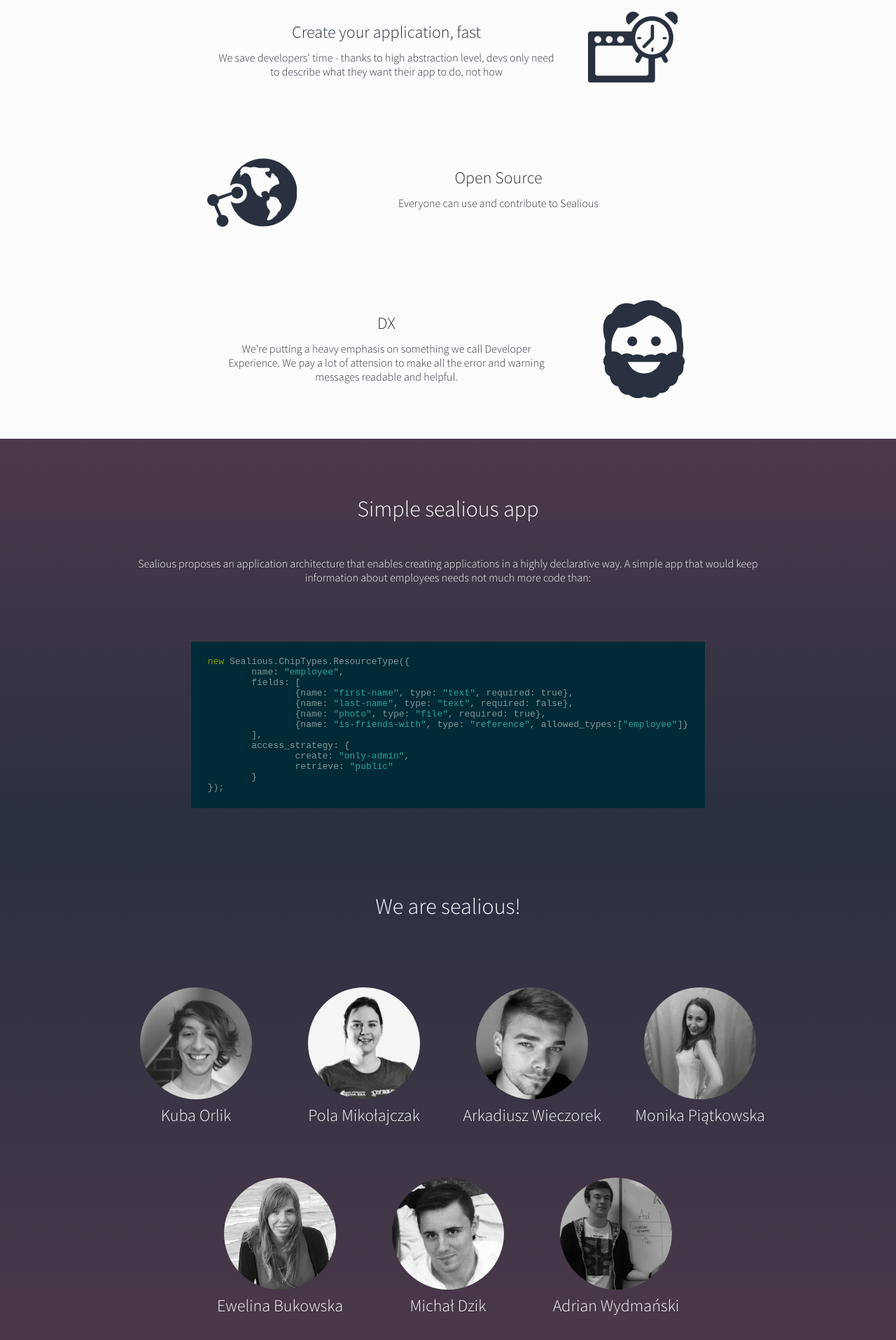
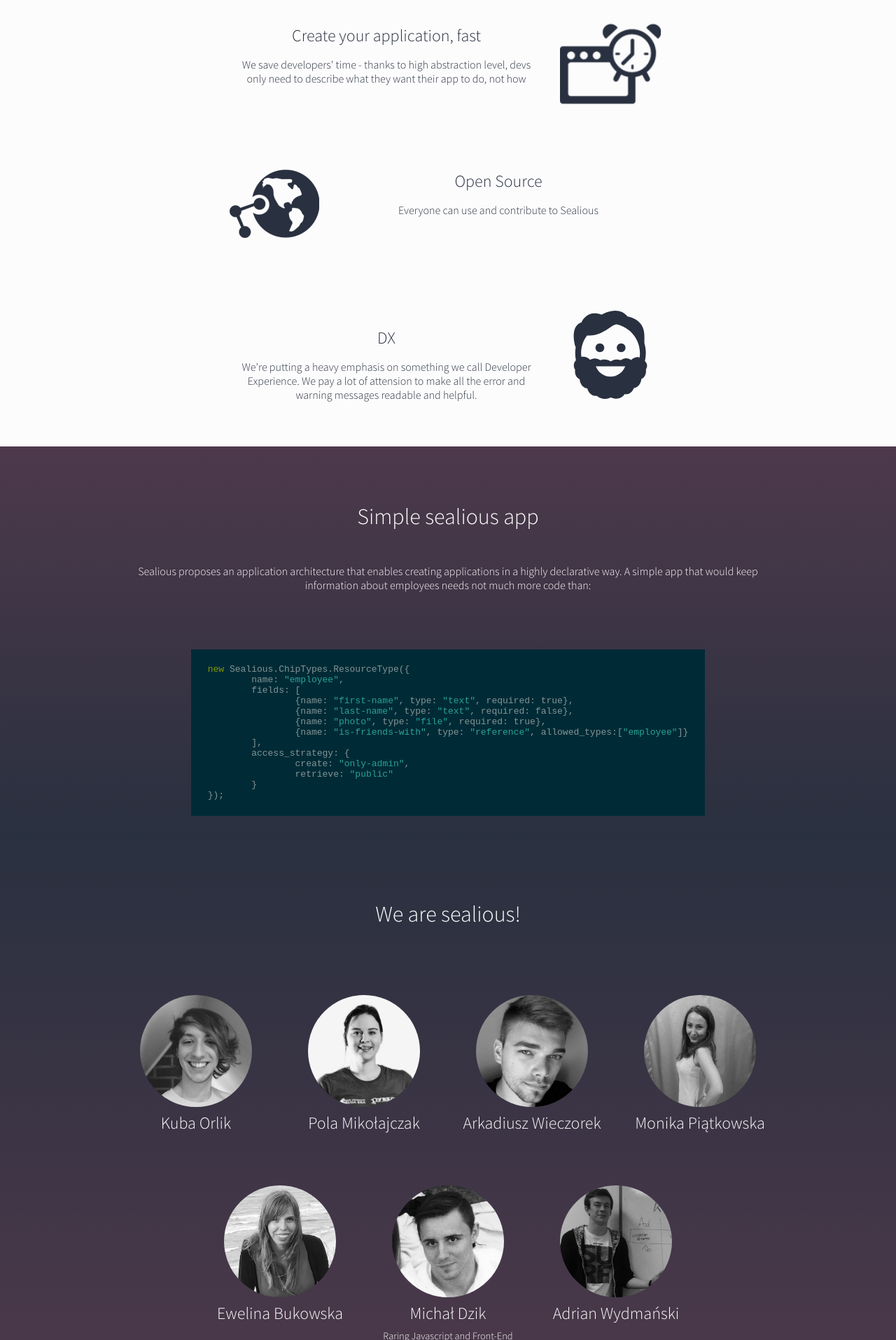
Before and after one commit to sealcode/sealious.github.io, a plain HTML site: page index.html in a window 1280 px wide. Shown: the part 885-2800 px from the top of the page at 70% size. Drawn offline with Linux system fonts and the light colour scheme.

Commit message:
Add hover on images and correct page-why content

```diff
--- a/css/responsive.css
+++ b/css/responsive.css
@@ -19,6 +19,13 @@
     }
     .sealious-advantage-image{
         margin-bottom:3rem;
+    }
+    .sealious-advantage-image:last-of-type img{
+        width:9rem;
+        height:9rem;
+        margin-left:0.5rem;
+        padding:0rem;
+        margin-top:1rem;
     }
 }
 
@@ -65,6 +72,8 @@
     }
     .sealious-advantage-image {
         margin-bottom:0rem;
+        display:flex;
+        justify-content:center;
     }
     .sealious-advantage-definition{
         margin-bottom:1rem;
@@ -81,6 +90,7 @@
     #sealious-avd-2 {
         order:2;
         -webkit-order:2;
+        padding-top:0rem;
         padding-bottom:4rem;
         width:100%;
     }
@@ -133,6 +143,9 @@
         text-align:justify;
         margin:0 1rem;
     }
+    #sealious-adv-7 h2{
+        margin-top:2rem;
+    }
     footer span{
         -webkit-order:2;
         order:2;
--- a/css/style.css
+++ b/css/style.css
@@ -210,7 +210,6 @@ h1{
 /*--------------------- 3. Page Why -----------------------------------*/
 #container2{
     background-color:#fcfcfc;
-
 }
 
 #page-why{
@@ -229,7 +228,8 @@ h1{
    width:100%;
 }
 
-#sealious-advantages{
+
+.sealious-advantage{
     display: -webkit-flex; /* Safari */
     -webkit-flex-wrap: wrap; /* Safari 6.1+ */
     display: flex;
@@ -241,29 +241,32 @@ h1{
 }
 
 .sealious-advantage-image {
-    max-width:10rem;
+    width:10rem;
     height:10rem;
+    flex-grow:0;
 }
 
 .sealious-advantage-image img{
     padding:1rem;
-    padding-top:0rem;
+    margin:0 auto;
 }
-
 .sealious-advantage-definition{
-    max-width:34rem;
-    width:100%;
+    max-width:30rem;
     min-height:10rem;
     padding:1rem 2rem;
     text-align:center;
+    flex-grow:1;
 }
 
 .sealious-advantage-definition h2{
     font-family: 'SourceSansProLight';
     font-weight:normal;
-    padding:0.7rem 0rem;
+    padding:1rem 0rem 1rem 0rem;
 }
 
+.sealious-advantage:nth-child(4) .sealious-advantage-definition h2{
+    padding-top:2rem;
+}
 /*--------------------- 4. Page Code ----------------------------------*/
 #container3{
     background-image:
@@ -271,7 +274,6 @@ h1{
         to bottom,
         #4D394B, #29303F
         );
-
 }
 
 #page-code{
@@ -355,13 +357,14 @@ h1{
     text-align:center;
     margin-top:1rem;
     margin-bottom:1rem;
-
 }
 
 .sealious-team-member img{
     width:10rem;
     height:10rem;
     border-radius:10rem;
+        transition: all 0.3s;
+    -webkit-transition: all 0.3s;
 }
 
 .sealious-team-member h2{
@@ -371,6 +374,17 @@ h1{
     padding-bottom:0.5rem;
 }
 
+#sealious-team a{
+    text-decoration:none;
+    color:white;
+}
+#sealious-team a:active, #sealious-team a:link, #sealious-team a:visited{
+    text-decoration:none;
+    color:white;
+}
+#sealious-team a:hover .sealious-team-member img{
+    box-shadow: 0rem 0rem 2rem #14171f;
+}
 .sealious-team-member p{
     font-size:0.9rem;
 }
--- a/css/utils.css
+++ b/css/utils.css
@@ -31,7 +31,8 @@ h1,
 }
 
 #sidebar .docs-logo {
-    color: #394359 vertical-align: middle;
+    color: #394359;
+    vertical-align: middle;
     font-size: 1.2rem;
 }
 
--- a/index.html
+++ b/index.html
@@ -24,9 +24,6 @@
 				<a href="docs.html" class="navigation-links">
 					<li>Documentation</li>
 				</a>
-<!-- 				<a href="" class="navigation-links">
-					<li>Learn Sealious</li>
-				</a> -->
 				<a href="https://github.com/Sealious" class="navigation-links">
 					<li>GitHub</li>
 				</a>
@@ -46,7 +43,8 @@
 	<div id="container2">
 		<div id="page-why">
 			<h1>Why Sealious?</h1>
-			<div id="sealious-advantages">
+			<div class="sealious-advantages">
+				<div class="sealious-advantage">
 					<div id="sealious-avd-1" class="sealious-advantage-image">
 						<img src="img/sealious_adv/klamry2.png" alt="braces image">
 					</div>
@@ -56,6 +54,8 @@
 							Just tell Sealious what your data model is and it takes care of providing you with a high-level data management API.
 						</p>
 					</div>
+				</div>
+				<div class="sealious-advantage">
 					<div id="sealious-avd-3" class="sealious-advantage-definition">
 						<h2>Create your application, fast</h2>
 						<p>
@@ -65,15 +65,20 @@
 					<div id="sealious-avd-4" class="sealious-advantage-image">
 						<img src="img/sealious_adv/quick2.png" alt="fast loading image">
 					</div>
+				</div>
+				<div class="sealious-advantage">
 					<div id="sealious-avd-5" class="sealious-advantage-image">
 						<img src="img/sealious_adv/open.png" alt="open sourde image">
 					</div>
 					<div id="sealious-avd-6" class="sealious-advantage-definition">
 						<h2>Open Source</h2>
+						<!--  -->
 						<p>
 							Everyone can use and contribute to Sealious
 						</p>
 					</div>
+				</div>
+				<div class="sealious-advantage">
 					<div id="sealious-avd-7" class="sealious-advantage-definition">
 						<h2>DX</h2>
 						<p>
@@ -86,14 +91,12 @@
 				</div>
 			</div>
 		</div>
+	</div>
 	<div id="container3">
 		<div id="page-code">
 			<div id="sealious-code-definition">
-				<!-- <h1>How get started with Sealious?</h1> -->
 				<h1>Simple sealious app</h1>
 				<p>Sealious proposes an application architecture that enables creating applications in a highly declarative way. A simple app that would keep information about employees needs not much more code than:</p>
-				<!-- <p>Lorem ipsum dolor sit amet, consectetur adipiscing elit, sed do eiusmod tempor incididunt ut labore et dolore magna aliqua. Ut enim ad minim veniam, quis nostrud exercitation ullamco laboris niooris nisi ut aliquip ex ea commodo consequat. Duis aute irure dolor in rellit anim id est laborum.</p>
- -->
 			</div>
 			<div id="sealious-code-place">
 				<pre>
@@ -120,41 +123,55 @@ new Sealious.ChipTypes.ResourceType({
 		<div id="page-we">
 			<h1>We are sealious!</h1>
 			<div id="sealious-team">
+				<a href="#">
 					<div class="sealious-team-member">
 						<img src="img/pics/kuba.jpg" alt="picture of kuba">
 						<h2>Kuba Orlik</h2>
 						<!-- <p>Cos o Kubie</p> -->
 					</div>
+				</a>
+				<a href="#">
 					<div class="sealious-team-member">
 						<img src="img/pics/pola.jpg" alt="picture of pola">
 						<h2>Pola Mikołajczak</h2>
 						<!-- <p>Coś o Poli</p> -->
 					</div>
+				</a>
+				<a href="#">
 					<div class="sealious-team-member">
 						<img src="img/pics/arek.jpg" alt="pics of arek">
 						<h2>Arkadiusz Wieczorek</h2>
 						<!-- <p>Sth about Arkadiusz</p> -->
 					</div>
+				</a>
+				<a href="#">
 					<div class="sealious-team-member">
 						<img src="img/pics/monica.jpg" alt="pics of monica">
 						<h2>Monika Piątkowska</h2>
 						<!-- <p>Sth about Monika</p> -->
 					</div>
+				</a>
+				<a href="#">
 					<div class="sealious-team-member">
 						<img src="img/pics/ewelina.jpg" alt="pics of ewelina">
 						<h2>Ewelina Bukowska</h2>
 						<!-- <p>Sth about Ewelina</p> -->
 					</div>
+				</a>
+				<a href="#">
 					<div class="sealious-team-member">
 						<img src="img/pics/michal.jpg" alt="pics of michael">
 						<h2>Michał Dzik</h2>
-					<!-- <p>Front-End <code><</code>3</p> -->
+						<p>Raring Javascript and Front-End Developer</p>
 					</div>
+				</a>
+				<a href="#">
 					<div class="sealious-team-member">
 						<img src="img/pics/adrian.jpg" alt="pics of adrian">
 						<h2>Adrian Wydmański</h2>
 						<!-- <p>Sth about Adrian</p> -->
 					</div>
+				</a>
 			</div>
 		</div>
 	</div>
```
Lines whose indentation alone changed are shown as unchanged.
